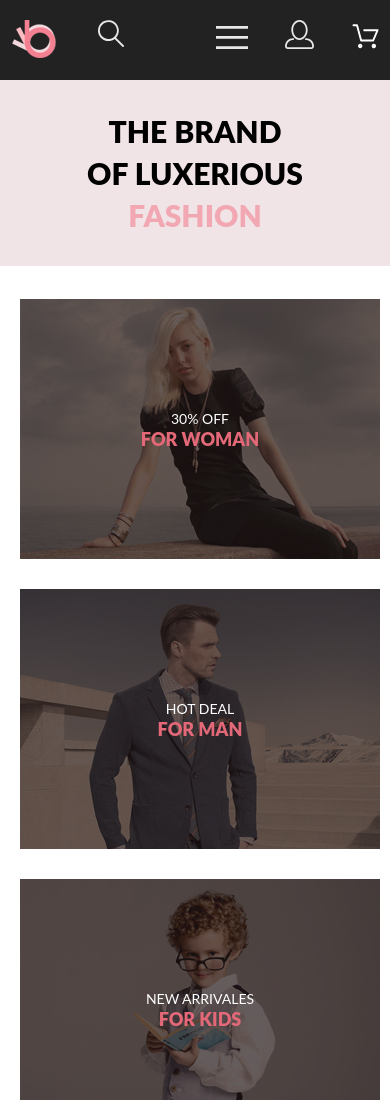
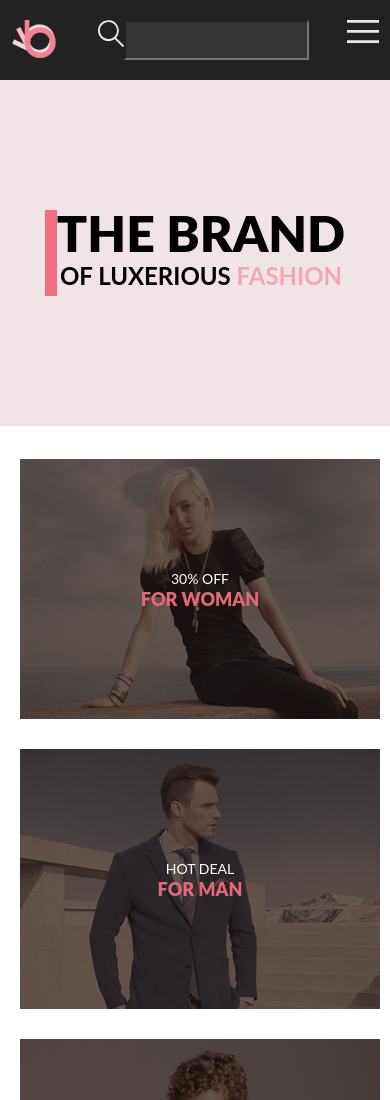
Before and after one commit to MukhametovUR/gb_professional_layout, a website: page index.html in a window 390 px wide. Shown: the top 1100 px of the page. Drawn offline with Linux system fonts and the light colour scheme.

Commit message:
Обновлен header and brand

```diff
--- a/css/scss/blocks/_brand.scss
+++ b/css/scss/blocks/_brand.scss
@@ -66,8 +66,18 @@
         text-align: center;
         padding: 30px;
     }
+
     .brand__title {
-        border-left: none;
+        font-size: 50px;
+        font-weight: 900;
+        line-height: 46px;
+        margin: 100px 0;
+    }
+
+    .brand__subtitle {
+        font-size: 24px;
+        font-weight: 700;
+        line-height: 40px;
     }
 
 }
--- a/css/scss/blocks/_header.scss
+++ b/css/scss/blocks/_header.scss
@@ -10,12 +10,26 @@
 
     &__logo-form-wrp {
         display: flex;
+        flex-grow: 1;
     }
 
     &__search {
         margin: 0 0 0 41px;
+        display: flex;
+        flex-grow: 1;
     }
 
+    &__search input {
+        display: flex;
+        justify-content: space-evenly;
+        flex-grow: 1;
+        background: rgb(53, 53, 53);
+        margin-right: 20px;
+    }
+
+    .header__menu-links {
+        flex-grow: 0;
+    }
     &__link {
         margin: 0 0 0 33px;
     }
@@ -23,7 +37,6 @@
     &__menu-btn {
         background: transparent;
     }
-
 }
 
 .header__search img:hover,
@@ -54,4 +67,12 @@
     .container{
         width: 375px;
     }
+
+    .header__search {
+        flex-grow: 0;
+    }
+
+    .header__link {
+        display: none;
+    }
 }
--- a/index.html
+++ b/index.html
@@ -17,9 +17,10 @@
                 </a>
                 <div class="header__search">
                     <a href="#"><img src="./img/search.svg" alt="search"></a>
+                    <input type="text">
                 </div>
             </div>
-            <div class="">
+            <div class="header__menu-links">
                 <a class="header__menu-btn" href="javascript:void(0);" tabindex="1">
                     <img src="./img/burger.svg" alt="burger">
                 </a>
@@ -217,7 +218,7 @@
                     <p class="products__item-price">$52.00</p>
                 </li>
             </ul>
-                <a  class="products__btn" href="#">Browse All Product</a>
+                <a  class="products__btn" href="/product.html">Browse All Product</a>
         </section>
         <section class="content-info">
             <h2 class="visually-hidden">content-info</h2>
```
Also changed, not shown: css/style.css.
